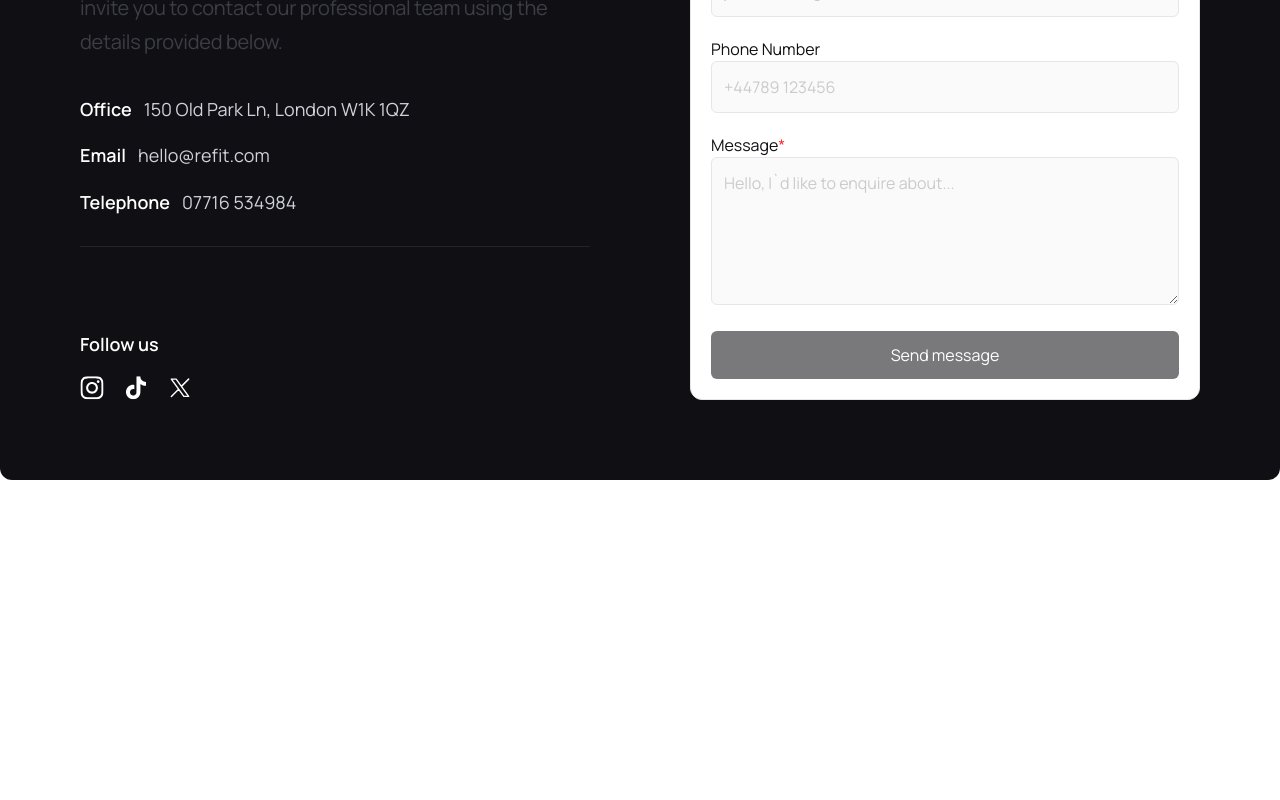
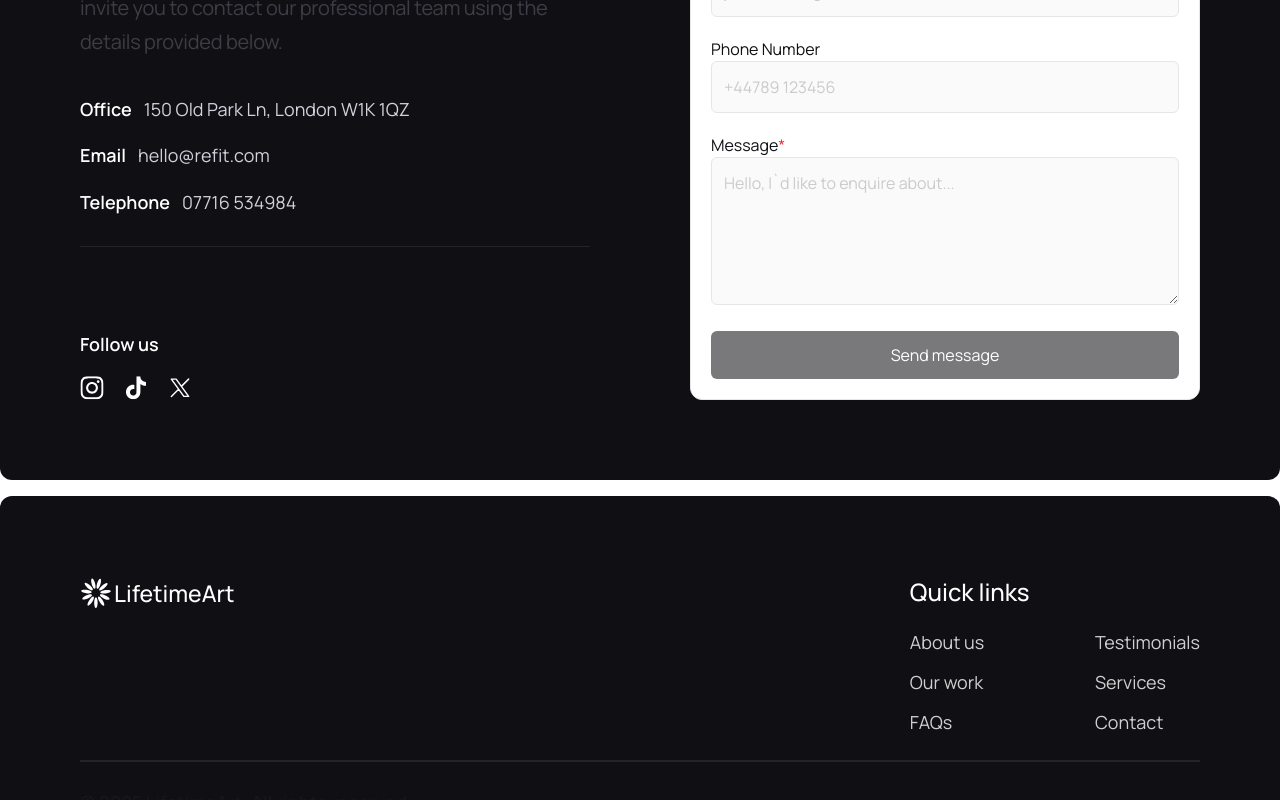
Before and after one commit to rizkyazizhsn/LifetimeArt, a Next.js app: page / in a window 1280 px wide. Shown: the part 6434-7234 px from the top of the page. Before the commit the page ends 6930 px from the top, so only its background shows below. Built offline with nearby package versions, Linux system fonts and the light colour scheme.

Commit message:
feat: add footer section

```diff
--- a/src/app/page.tsx
+++ b/src/app/page.tsx
@@ -1,3 +1,4 @@
+import Footer from "@/components/layout/Footer";
 import Navbar from "@/components/layout/Navbar";
 import About from "@/modules/about";
 import Contact from "@/modules/contact";
@@ -18,6 +19,7 @@ export default function Home() {
       <Testimonial />
       <Faq />
       <Contact />
+      <Footer />
     </div>
   );
 }
--- a/src/components/layout/Footer.tsx
+++ b/src/components/layout/Footer.tsx
@@ -0,0 +1,30 @@
+import Logo from "./Logo"
+import { FOOTER_MENU_LIST } from "@/constants/footer-constant"
+
+const Footer = () => {
+  return (
+    <div className="bg-white">
+      <div className="container rounded-t-xl bg-[#101014] p-20">
+        <div className="flex items-start justify-between">
+          <Logo />
+          <div>
+            <p className="font-medium text-2xl text-white">Quick links</p>
+            <ul className="grid grid-cols-1 md:grid-cols-2 gap-x-20 gap-y-3 mt-4 py-1">
+              {FOOTER_MENU_LIST.map(({ title, href }) => (
+                <li key={title}>
+                  <a href={href} className="nav-link !ml-0 !font-normal" role="menuItem" aria-label={`Navigate to ${title} section`}>
+                    {title}
+                  </a>
+                </li>
+              ))}
+            </ul>
+          </div>
+        </div>
+        <hr className="my-5 w-full inline-block border border-[#D0D1DB1A]" />
+        <p className="font-semibold text-lg">&copy; {new Date().getFullYear()} LifetimeArt. All rights reserved.</p>
+      </div>
+    </div>
+  )
+}
+
+export default Footer
--- /dev/null
+++ b/src/constants/footer-constant.ts
@@ -0,0 +1,26 @@
+export const FOOTER_MENU_LIST = [
+    {
+      title: "About us",
+      href: "#"
+    },
+    {
+      title: "Testimonials",
+      href: "#"
+    },
+    {
+      title: "Our work",
+      href: "#"
+    },
+    {
+      title: "Services",
+      href: "#"
+    },
+    {
+      title: "FAQs",
+      href: "#"
+    },
+    {
+      title: "Contact",
+      href: "#"
+    },
+  ]
```
